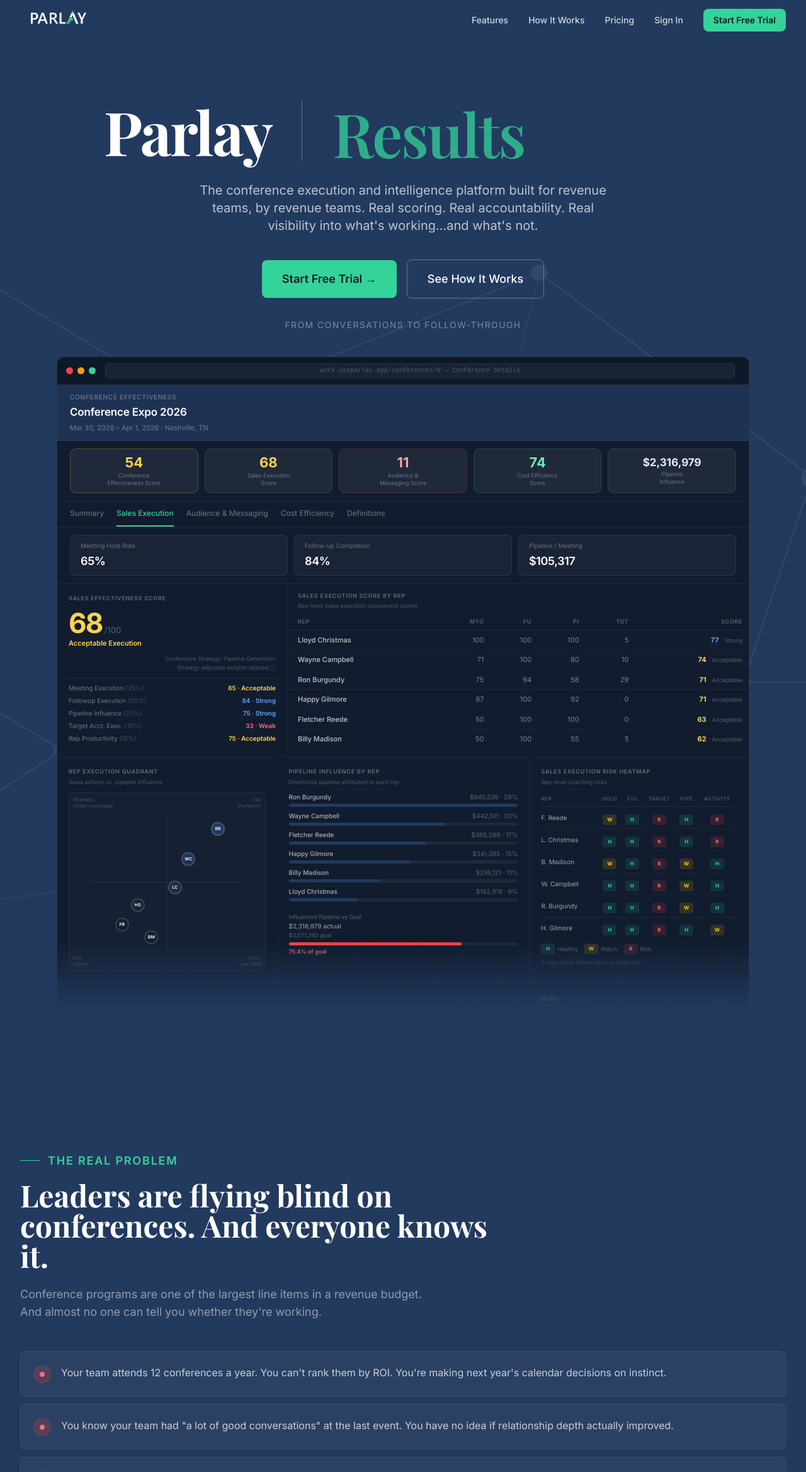
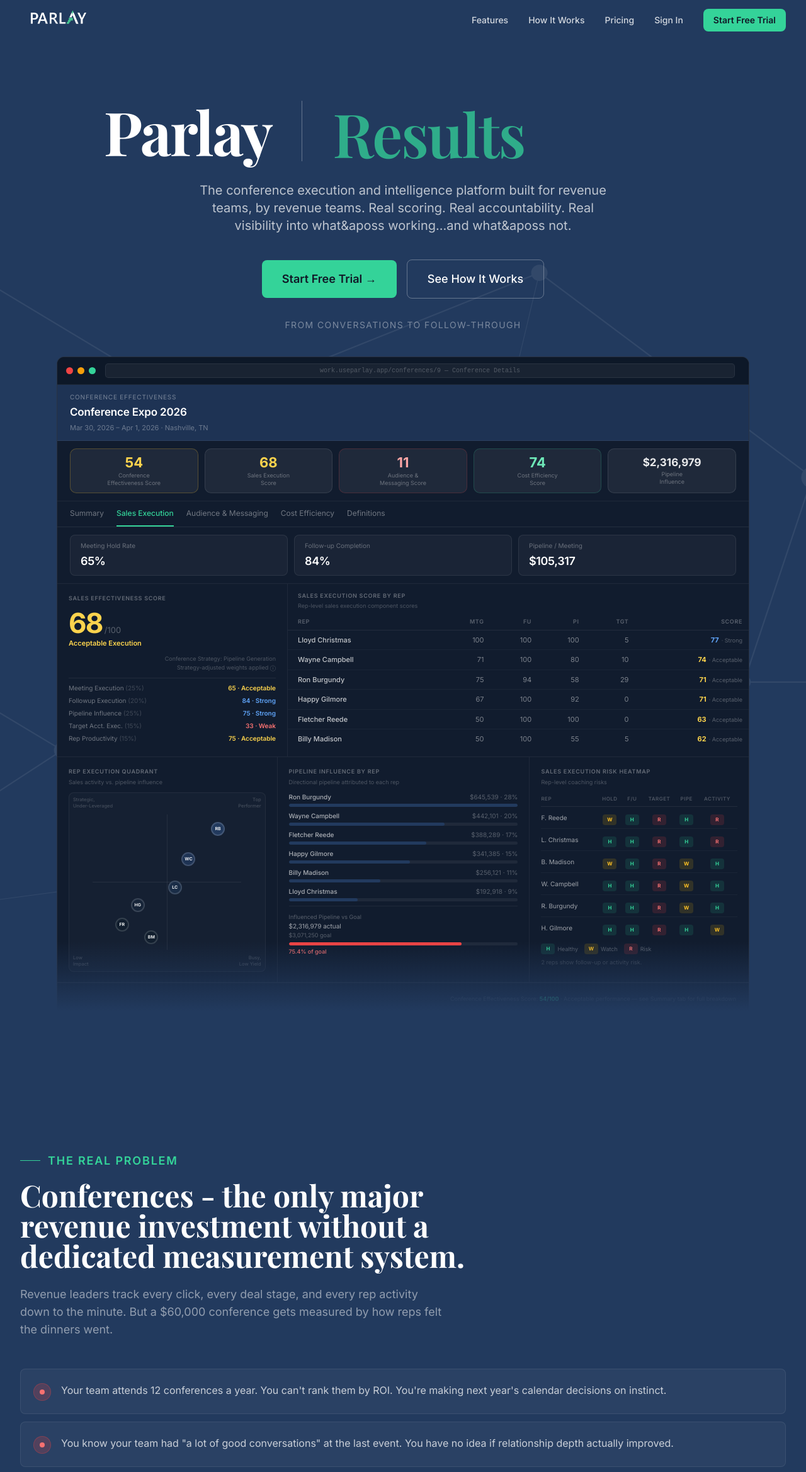
Before and after one commit to kmwinn21-beep/parlay-website, a Next.js app: page / in a window 1280 px wide. Shown: the top 2337 px of the page at 63% size. Built offline with nearby package versions, Linux system fonts and the light colour scheme; a web font is replaced by a local one.

Commit message:
Fixed build error

```diff
--- a/components/Hero.tsx
+++ b/components/Hero.tsx
@@ -2,10 +2,6 @@
 import AnimatedWord from "./AnimatedWord";
 import EffectivenessHeroMock from "./EffectivenessHeroMock";
 
-// Fallback Link component if next/link is not available
-const LinkComponent = Link || (({ href, children, ...props }: any) => (
-  <a href={href} {...props}>{children}</a>
-));
 
 export default function Hero() {
   return (
@@ -78,7 +74,7 @@
 
           {/* Subhead */}
           <p className="font-inter text-lg sm:text-xl text-white/70 max-w-2xl mx-auto mb-10 leading-relaxed">
-           The conference execution and intelligence platform built for revenue teams, by revenue teams. Real scoring. Real accountability. Real visibility into what's working...and what's not.
+           The conference execution and intelligence platform built for revenue teams, by revenue teams. Real scoring. Real accountability. Real visibility into what&aposs working...and what&aposs not.
           </p>
 
           {/* CTAs */}
--- a/components/marketing/ProblemSection.tsx
+++ b/components/marketing/ProblemSection.tsx
@@ -19,11 +19,11 @@
         </div>
 
         <h2 className="font-playfair text-4xl sm:text-5xl font-bold text-white mb-6 max-w-3xl">
-          Leaders are flying blind on conferences. And everyone knows it.
+          Conferences - the only major revenue investment without a dedicated measurement system.
         </h2>
 
         <p className="font-inter text-lg text-white/50 mb-12 max-w-2xl">
-          Conference programs are one of the largest line items in a revenue budget. And almost no one can tell you whether they&apos;re working.
+          Revenue leaders track every click, every deal stage, and every rep activity down to the minute. But a $60,000 conference gets measured by how reps felt the dinners went.
         </p>
 
         <div className="space-y-3 mb-12">
```
